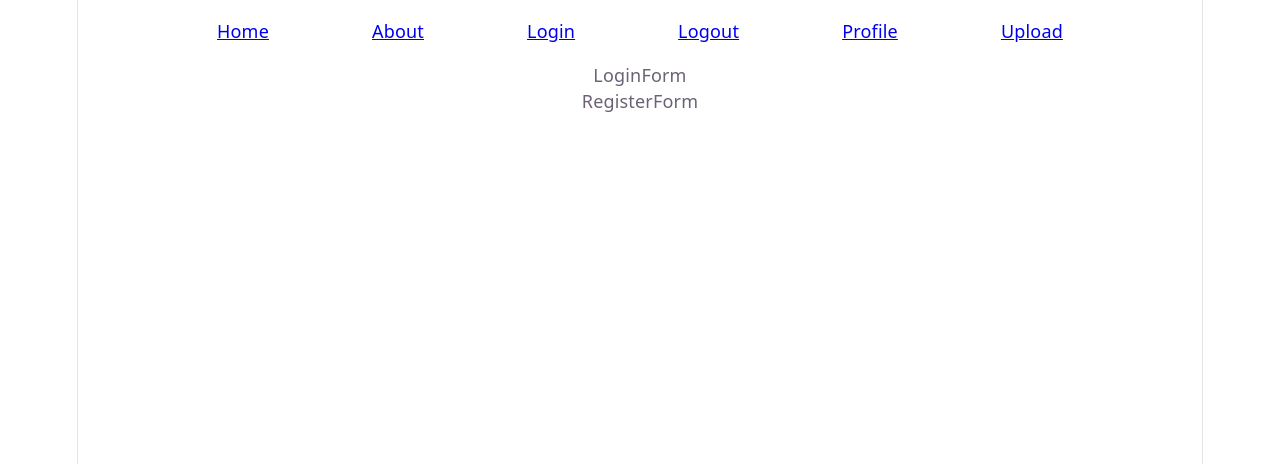
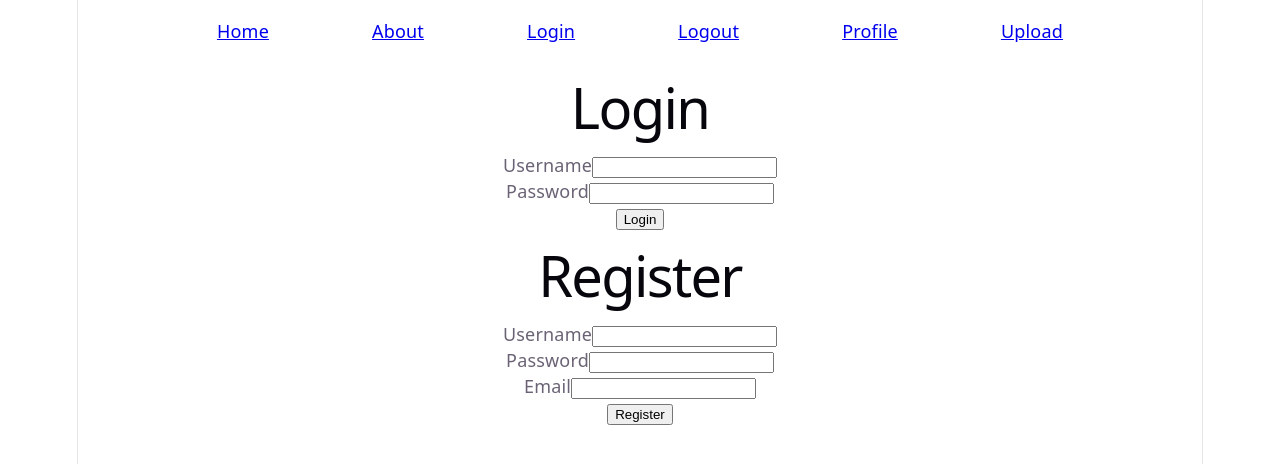
Before and after one commit to JuhQ/wsk-k26-react, a React app: page /login in a window 1280 px wide. Shown: the top 464 px of the page. Built offline with nearby package versions, Linux system fonts and the light colour scheme; the HTML template or start-up script is replaced by a standard one.

Commit message:
Implement Login and Register forms with validation and API integration

```diff
--- a/src/components/LoginForm.jsx
+++ b/src/components/LoginForm.jsx
@@ -1,5 +1,51 @@
+import useForm from '../hooks/formHooks';
+
 const LoginForm = () => {
-  return <div>LoginForm</div>;
+  const initValues = {
+    username: '',
+    password: '',
+  };
+
+  const doLogin = () => {
+    console.log(inputs);
+    // TODO: add login functionalities here
+  };
+
+  const { inputs, handleInputChange, handleSubmit } = useForm(
+    doLogin,
+    initValues,
+  );
+
+  console.log(inputs);
+
+  return (
+    <>
+      <h1>Login</h1>
+      <form onSubmit={handleSubmit}>
+        <div>
+          <label htmlFor="loginuser">Username</label>
+          <input
+            name="username"
+            type="text"
+            id="loginuser"
+            onChange={handleInputChange}
+            autoComplete="username"
+          />
+        </div>
+        <div>
+          <label htmlFor="loginpassword">Password</label>
+          <input
+            name="password"
+            type="password"
+            id="loginpassword"
+            onChange={handleInputChange}
+            autoComplete="current-password"
+          />
+        </div>
+        <button type="submit">Login</button>
+      </form>
+    </>
+  );
 };
 
 export default LoginForm;
--- a/src/components/RegisterForm.jsx
+++ b/src/components/RegisterForm.jsx
@@ -1,5 +1,64 @@
+import { useUser } from '../hooks/apiHooks';
+import useForm from '../hooks/formHooks';
+
 const RegisterForm = () => {
-  return <div>RegisterForm</div>;
+  const initValues = {
+    username: '',
+    password: '',
+    email: '',
+  };
+
+  const { postUser } = useUser();
+
+  const { inputs, handleInputChange, handleSubmit } = useForm(
+    doRegister,
+    initValues,
+  );
+
+  async function doRegister() {
+    // TODO: add register functionalities here
+    const userResult = await postUser(inputs);
+    console.log(userResult);
+  }
+
+  return (
+    <>
+      <h1>Register</h1>
+      <form onSubmit={handleSubmit}>
+        <div>
+          <label htmlFor="registeruser">Username</label>
+          <input
+            name="username"
+            type="text"
+            id="registeruser"
+            onChange={handleInputChange}
+            autoComplete="username"
+          />
+        </div>
+        <div>
+          <label htmlFor="registerpassword">Password</label>
+          <input
+            name="password"
+            type="password"
+            id="registerpassword"
+            onChange={handleInputChange}
+            autoComplete="current-password"
+          />
+        </div>
+        <div>
+          <label htmlFor="registeremail">Email</label>
+          <input
+            name="email"
+            type="email"
+            id="registeremail"
+            onChange={handleInputChange}
+            autoComplete="current-email"
+          />
+        </div>
+        <button type="submit">Register</button>
+      </form>
+    </>
+  );
 };
 
 export default RegisterForm;
--- a/src/hooks/apiHooks.js
+++ b/src/hooks/apiHooks.js
@@ -35,4 +35,20 @@ const useMedia = (loadMedia = true) => {
   return { mediaArray };
 };
 
-export { useMedia };
+const useUser = () => {
+  const postUser = async (inputs) => {
+    const options = {
+      method: 'POST',
+      headers: {
+        'Content-Type': 'application/json',
+      },
+      body: JSON.stringify(inputs),
+    };
+
+    return await fetchData(import.meta.env.VITE_AUTH_API + '/users', options);
+  };
+
+  return { postUser };
+};
+
+export { useMedia, useUser };
--- a/src/hooks/formHooks.js
+++ b/src/hooks/formHooks.js
@@ -0,0 +1,29 @@
+import { useState } from 'react';
+
+const useForm = (callback, initState) => {
+  const [inputs, setInputs] = useState(initState);
+
+  const handleSubmit = (event) => {
+    if (event) {
+      event.preventDefault();
+    }
+    callback();
+  };
+
+  const handleInputChange = (event) => {
+    event.persist();
+    console.log(event.target.name, event.target.value);
+    setInputs((inputs) => ({
+      ...inputs,
+      [event.target.name]: event.target.value,
+    }));
+  };
+
+  return {
+    handleSubmit,
+    handleInputChange,
+    inputs,
+  };
+};
+
+export default useForm;
```
